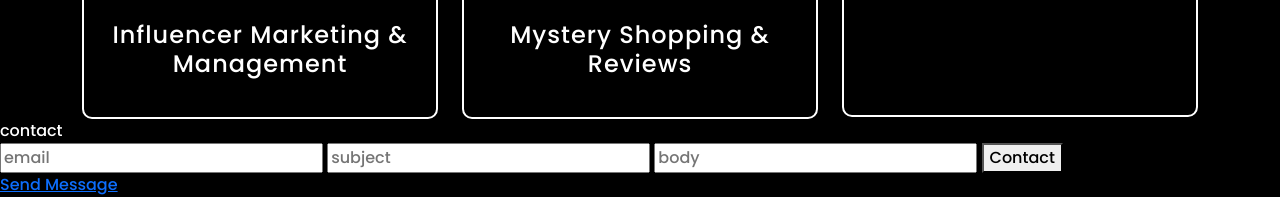
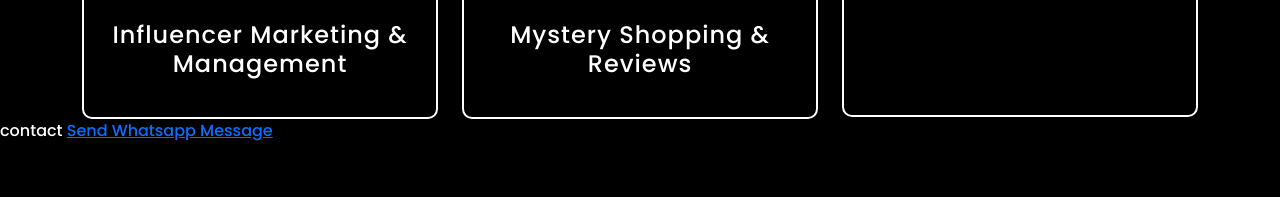
Before and after one commit to yousief989/portfolio, a plain HTML site: page index.html in a window 1280 px wide. Shown: the part 2396-2593 px from the top of the page. After the commit the page ends 2539 px from the top, so only its background shows below. Drawn offline with Linux system fonts and the light colour scheme.

Commit message:
Add files via upload

```diff
--- a/index.html
+++ b/index.html
@@ -252,16 +252,9 @@
 
     <section>
       contact
-
-      <form>
-        <input type="email" id="email" placeholder="email" />
-        <input type="text" id="subject" placeholder="subject" />
-        <input type="text" id="body" placeholder="body" />
-        <button onclick="contact()">Contact</button>
-      </form>
+      <a href="https://wa.me/201097073224">Send Whatsapp Message</a>
     </section>
 
-    <a href="https://wa.me/201097073224">Send Message</a>
     <script src="js/wow.min.js"></script>
     <script>
       new WOW().init();
```
